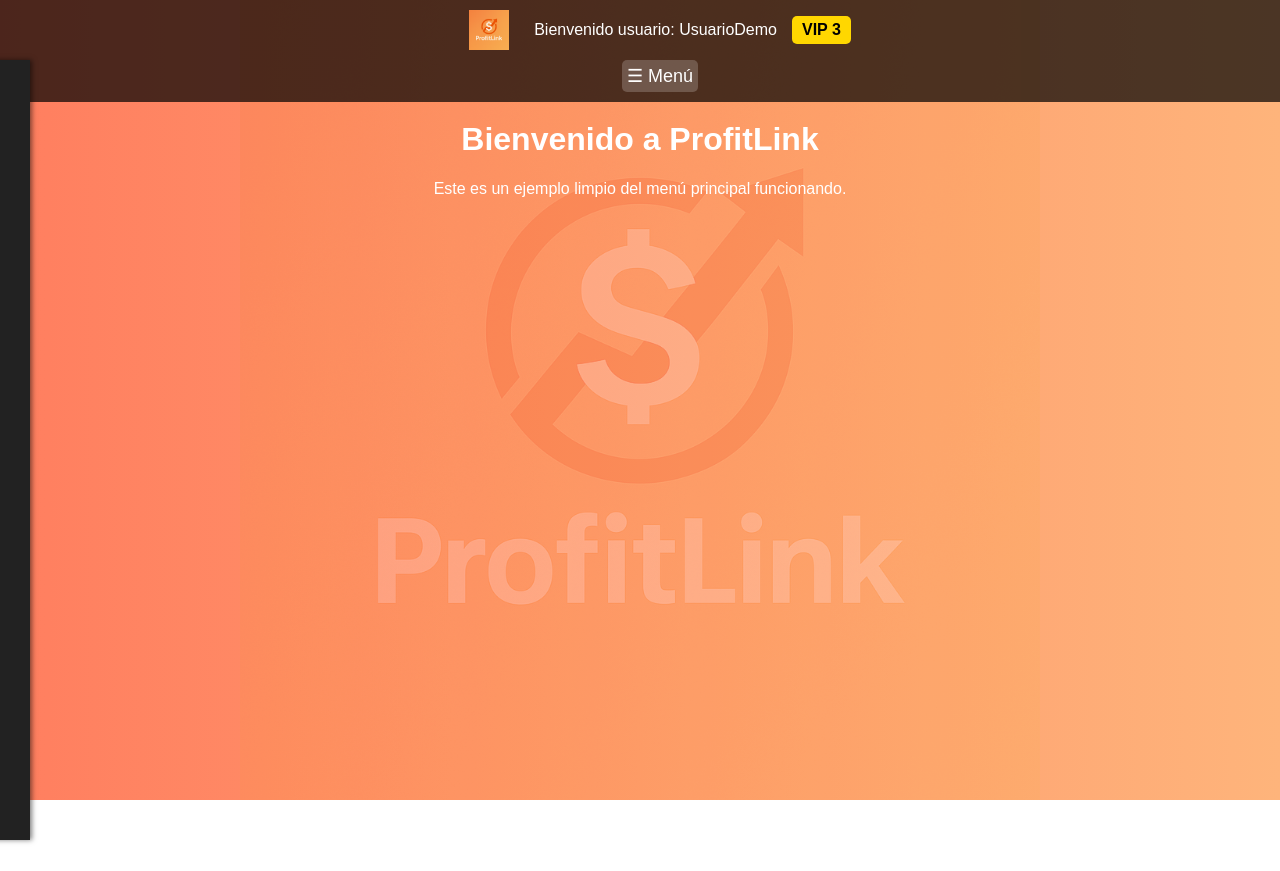
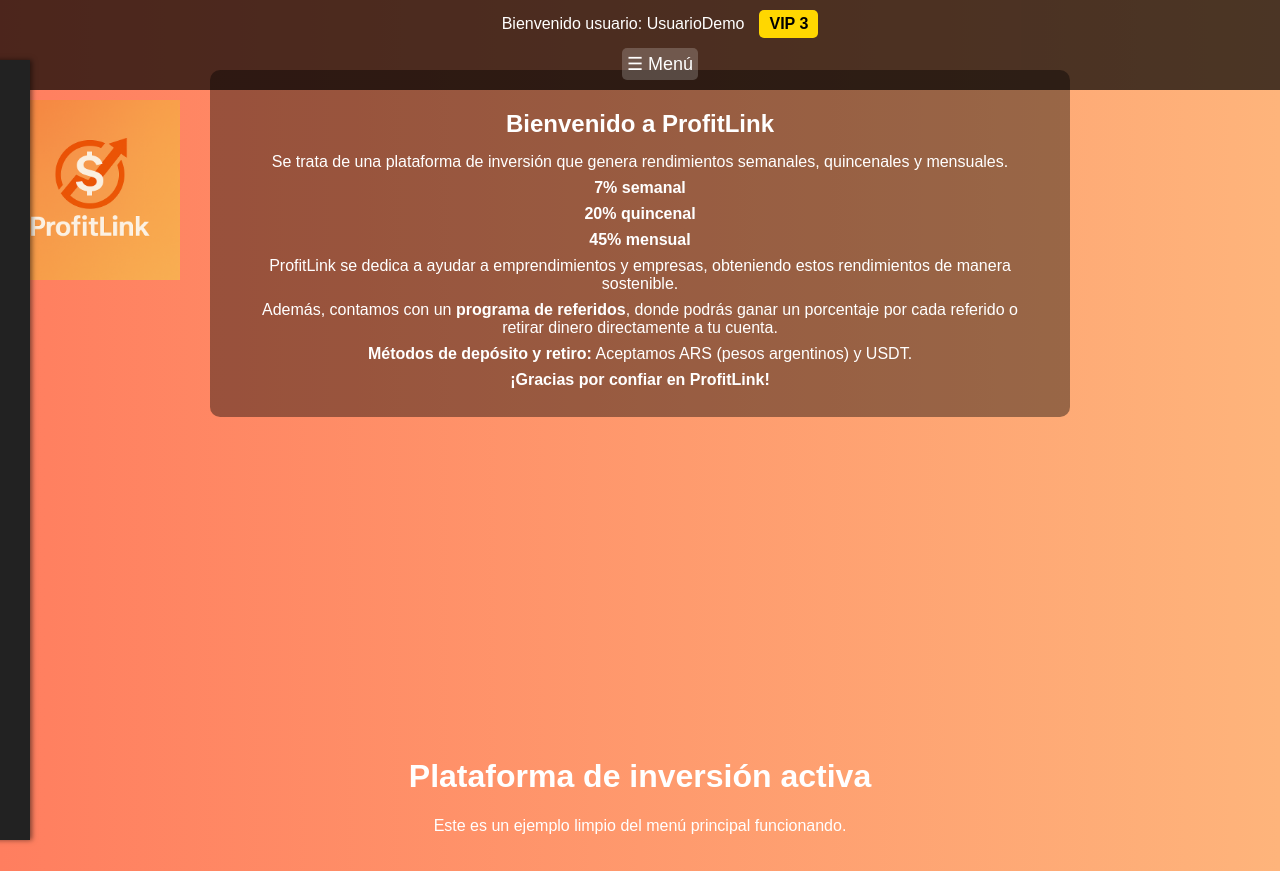
Before and after one commit to Brian95s/Profitlink, a plain HTML site: page index.html in a window 1280 px wide. Before the commit the page ends 800 px from the top, so only its background shows below. Drawn offline with Linux system fonts and the light colour scheme.

Commit message:
Update index.html

```diff
--- a/index.html
+++ b/index.html
@@ -11,20 +11,19 @@
       color: white;
       height: 100vh;
       position: relative;
-      overflow: hidden;
+      overflow-x: hidden;
     }
     .background-logo {
       position: fixed;
-      top: 0;
+      top: 100px;
       left: 0;
       width: 100%;
       height: 100%;
       background-image: url('https://raw.githubusercontent.com/Brian95s/Profitlink/refs/heads/main/assets/images/file_000000001a1851f6ab7998f00d3f9709_conversation_id%3D67f03402-456c-8005-b1ea-3e3f4af874d3%26message_id%3D21312bb7-8f4e-438f-88d3-a72cf1d6fcab.PNG');
-      background-size: contain;
+      background-size: 180px;
       background-repeat: no-repeat;
-      background-position: center;
-      opacity: 0.2;
-      z-index: -10;
+      background-position: top left;
+      z-index: 5;
       pointer-events: none;
     }
     .header {
@@ -86,23 +85,55 @@
     .sidebar a:hover {
       background-color: #444;
     }
+    .top-description {
+      margin-top: 70px;
+      padding: 20px 30px;
+      text-align: center;
+      background-color: rgba(0,0,0,0.4);
+      border-radius: 10px;
+      width: 80%;
+      max-width: 800px;
+      margin-left: auto;
+      margin-right: auto;
+      z-index: 20;
+      position: relative;
+    }
+    .top-description h2 {
+      margin-bottom: 15px;
+    }
+    .top-description p {
+      margin: 8px 0;
+    }
     .content {
-      padding: 100px 20px 20px;
+      padding: 320px 20px 20px;
       text-align: center;
       position: relative;
     }
   </style>
 </head>
 <body>
-  <div class="background-logo"></div>
   <div class="header">
     <div class="user-info">
-      <img src="https://raw.githubusercontent.com/Brian95s/Profitlink/refs/heads/main/assets/images/file_000000001a1851f6ab7998f00d3f9709_conversation_id%3D67f03402-456c-8005-b1ea-3e3f4af874d3%26message_id%3D21312bb7-8f4e-438f-88d3-a72cf1d6fcab.PNG" alt="Logo" style="height: 40px; margin-right: 10px;">
       <span id="welcome-message">Bienvenido usuario: Cargando...</span>
       <span class="vip-level" id="vip-level">VIP 1</span>
     </div>
     <div class="menu-toggle" id="menu-toggle">☰ Menú</div>
   </div>
+
+  <div class="top-description">
+    <h2>Bienvenido a ProfitLink</h2>
+    <p>Se trata de una plataforma de inversión que genera rendimientos semanales, quincenales y mensuales.</p>
+    <p><strong>7% semanal</strong></p>
+    <p><strong>20% quincenal</strong></p>
+    <p><strong>45% mensual</strong></p>
+    <p>ProfitLink se dedica a ayudar a emprendimientos y empresas, obteniendo estos rendimientos de manera sostenible.</p>
+    <p>Además, contamos con un <strong>programa de referidos</strong>, donde podrás ganar un porcentaje por cada referido o retirar dinero directamente a tu cuenta.</p>
+    <p><strong>Métodos de depósito y retiro:</strong> Aceptamos ARS (pesos argentinos) y USDT.</p>
+    <p><strong>¡Gracias por confiar en ProfitLink!</strong></p>
+  </div>
+
+  <div class="background-logo"></div>
+
   <div class="sidebar" id="sidebar">
     <a href="#">Perfil</a>
     <a href="#">Depósito</a>
@@ -111,16 +142,20 @@
     <a href="#">Referidos</a>
     <a href="#">Cerrar sesión</a>
   </div>
+
   <div class="content">
-    <h1 class="welcome-message">Bienvenido a ProfitLink</h1>
+    <h1 class="welcome-message">Plataforma de inversión activa</h1>
     <p>Este es un ejemplo limpio del menú principal funcionando.</p>
   </div>
+
   <script>
     document.addEventListener("DOMContentLoaded", function () {
       const user = "UsuarioDemo";
       const vipLevel = "VIP 3";
       document.getElementById("welcome-message").textContent = `Bienvenido usuario: ${user}`;
-      document.getElementById("vip-level").textContent = vipLevel;const menuToggle = document.getElementById("menu-toggle");
+      document.getElementById("vip-level").textContent = vipLevel;
+
+      const menuToggle = document.getElementById("menu-toggle");
       const sidebar = document.getElementById("sidebar");
 
       menuToggle.addEventListener("click", function (event) {
@@ -134,7 +169,6 @@
         }
       });
     });
-
   </script>
 </body>
 </html>
```
Lines whose indentation alone changed are shown as unchanged.
